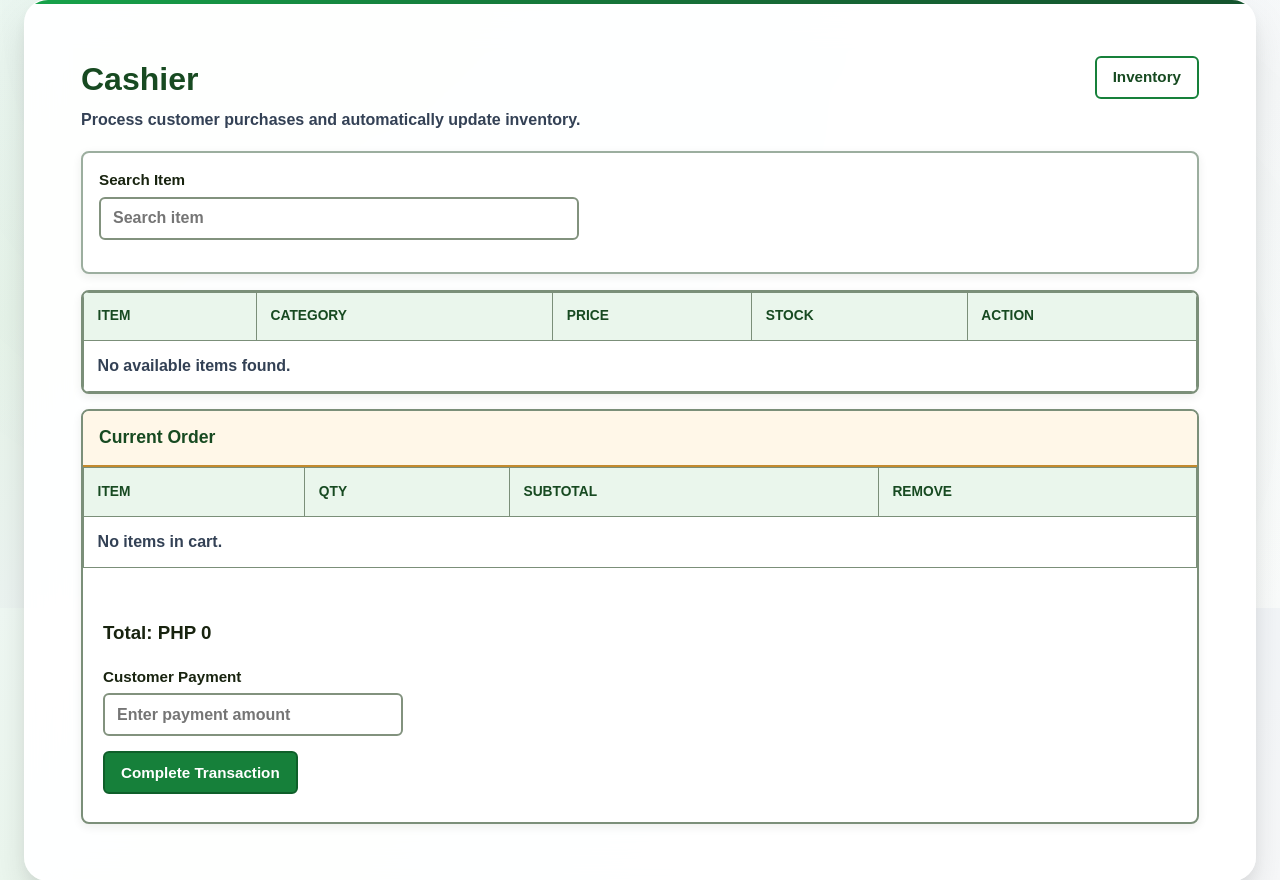
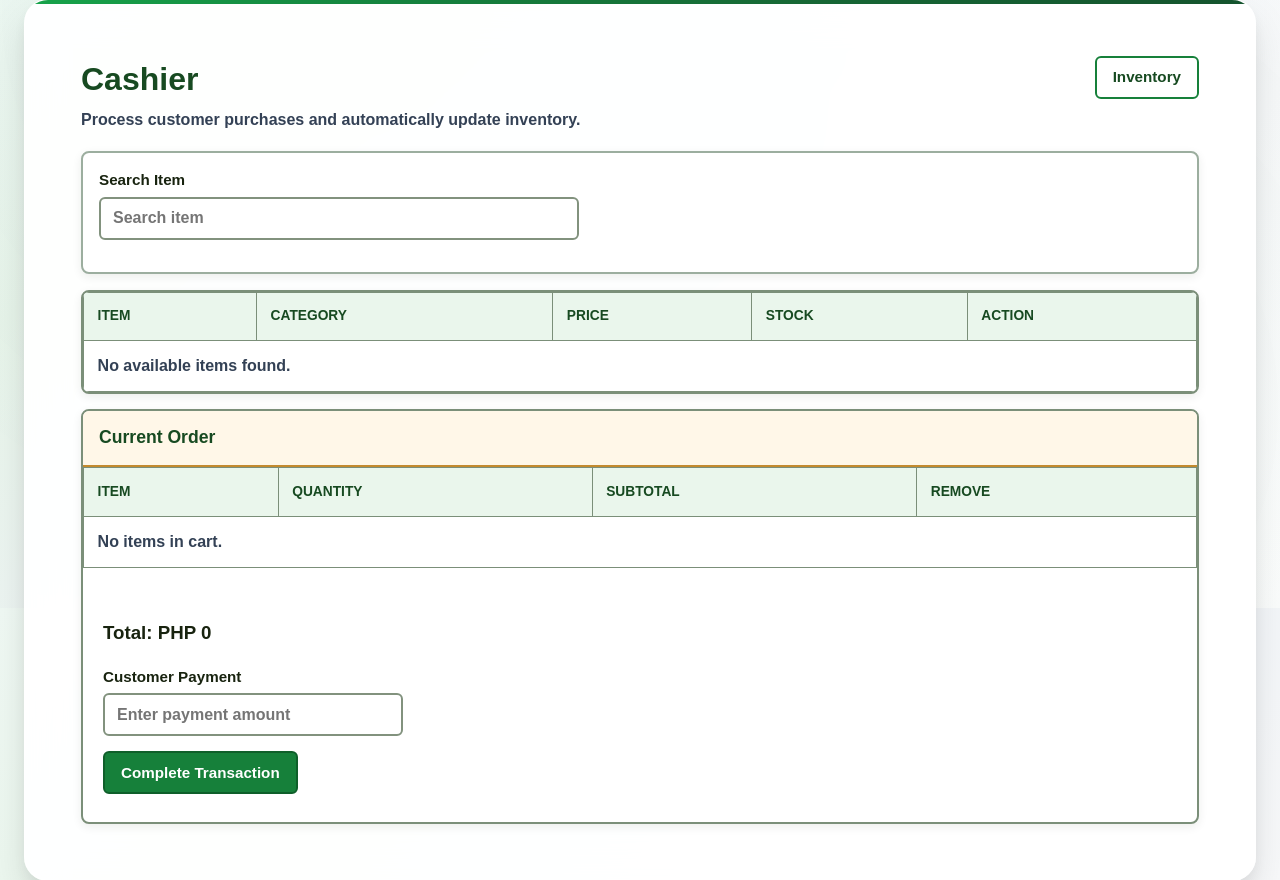
Before and after one commit to JerickJualo/campus-canteen-system, a Django app: page /cashier/ in a window 1280 px wide. Shown: the part 192-1072 px from the top of the page. Run offline with Django 5.2, Linux system fonts and the light colour scheme; data that the repository does not hold is empty.

Commit message:
Update requirements

```diff
--- a/templates/cashier/cashier_home.html
+++ b/templates/cashier/cashier_home.html
@@ -86,7 +86,7 @@
         <thead>
             <tr>
                 <th>Item</th>
-                <th>Qty</th>
+                <th>Quantity</th>
                 <th>Subtotal</th>
                 <th>Remove</th>
             </tr>
```
